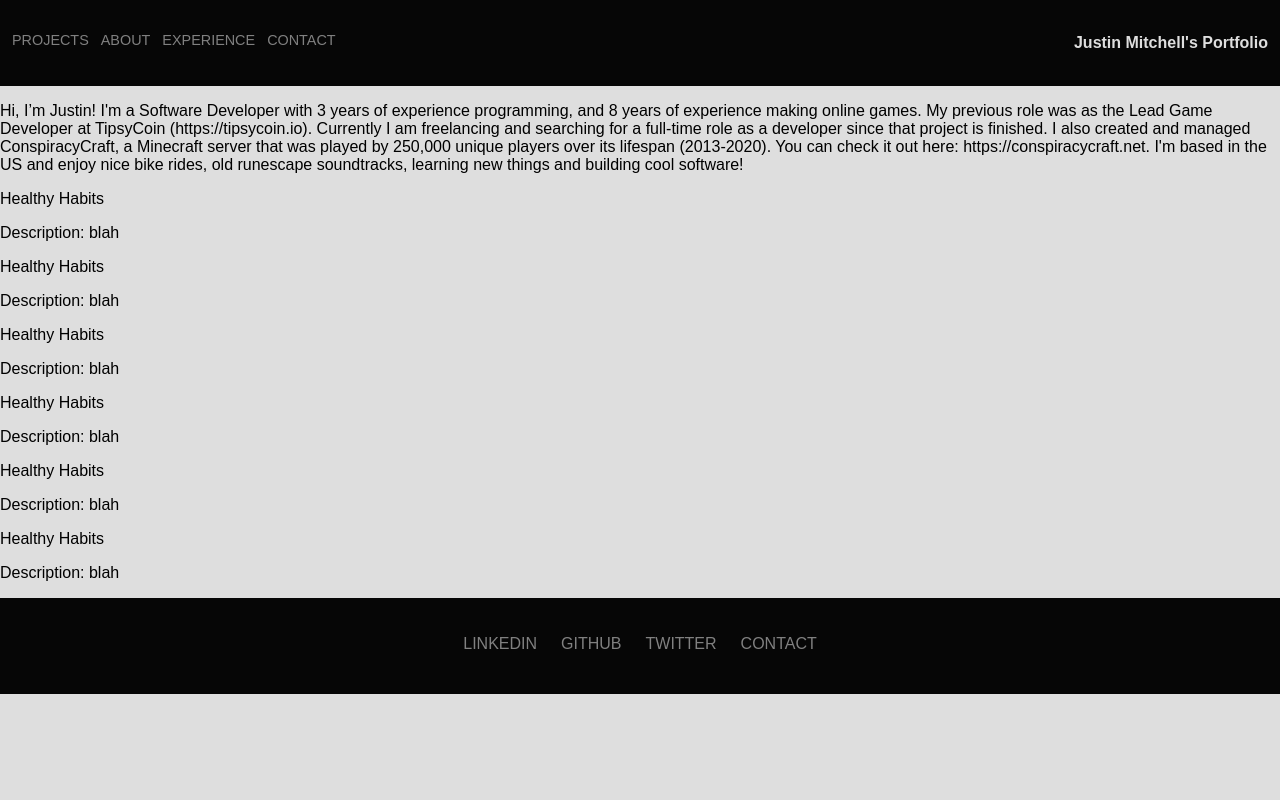
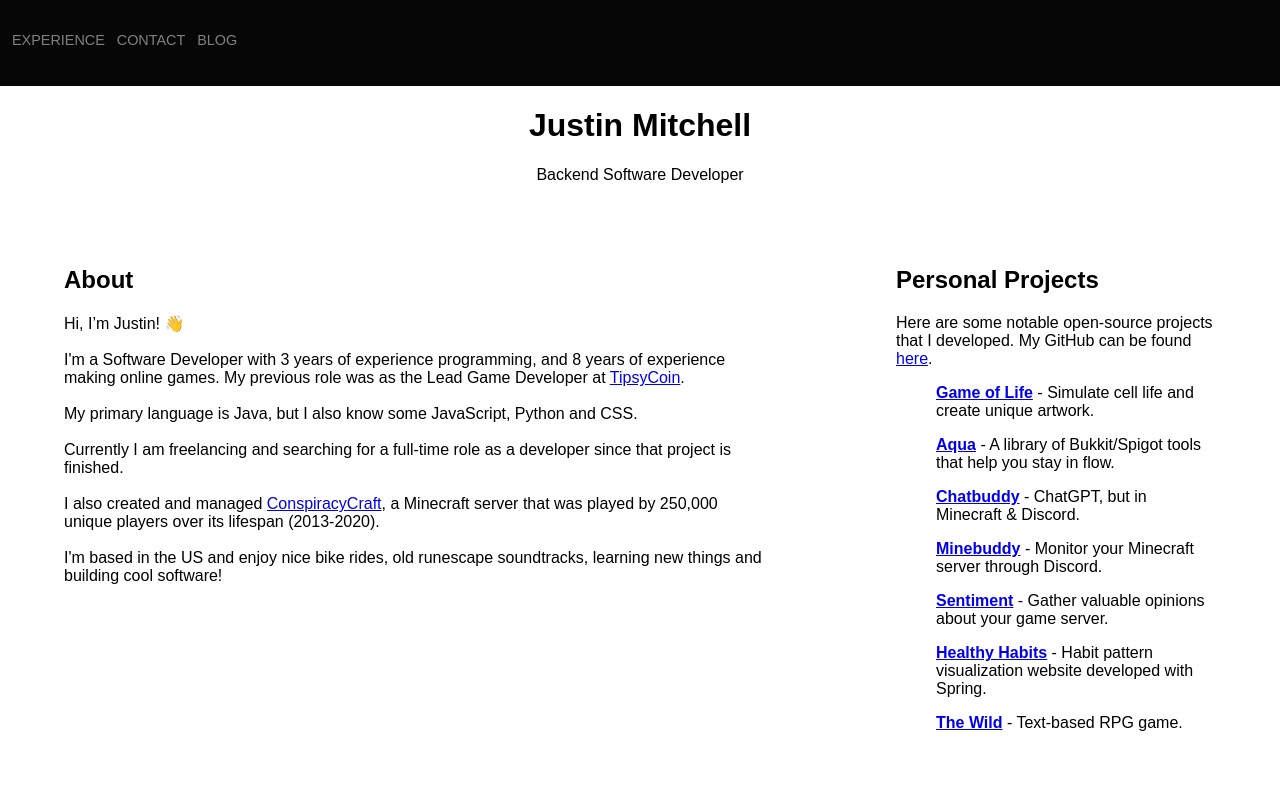
Before and after one commit to justinmtech/Portfolio, a plain HTML site: page index.html in a window 1280 px wide. Shown: the top 800 px of the page. Drawn offline with Linux system fonts and the light colour scheme.

Commit message:
Updated home page, working towards new layout

```diff
--- a/index.html
+++ b/index.html
@@ -12,64 +12,71 @@
 		<div class="nav-wrapper">
 			<div class="left-side">
 				<div class="nav-link-wrapper">
-					<a href="index.html">Projects</a>
-				</div>
-				<div class="nav-link-wrapper">
-					<a href="about.html">About</a>
-				</div>
-				<div class="nav-link-wrapper">
 					<a href="experience.html">Experience</a>
 				</div>
 				<div class="nav-link-wrapper">
 					<a href="contact.html">Contact</a>
 				</div>
+				<div class="nav-link-wrapper">
+					<a href="contact.html">Blog</a>
+				</div>
 			</div>
 
-			<div class="right-side">
-				<p>Justin Mitchell's Portfolio</p>
-			</div>
+
 		</div>
 
 	<div class="content-wrapper">
 
+		<div class="top-header">
+			<h1>Justin Mitchell</h1>
+			<p>Backend Software Developer</p>
+		</div>
+
 		<div class="left">
-			<p>Hi, I’m Justin!
-
-				I'm a Software Developer with 3 years of experience programming, and 8 years of experience making online games. My previous role was as the Lead Game Developer at TipsyCoin (https://tipsycoin.io). Currently I am freelancing and searching for a full-time role as a developer since that project is finished.
-
-				I also created and managed ConspiracyCraft, a Minecraft server that was played by 250,000 unique players over its lifespan (2013-2020). You can check it out here: https://conspiracycraft.net.
-
+			<div class="home-intro">
+				<h2>About</h2>
+				<p>Hi, I’m Justin! 👋
+					<br><br>
+					I'm a Software Developer with 3 years of experience programming, and 8 years of experience making online games. My previous role was as the Lead Game Developer at <a href="https://tipsycoin.io">TipsyCoin</a>.
+					<br><br>
+					My primary language is Java, but I also know some JavaScript, Python and CSS.
+					<br><br>
+					Currently I am freelancing and searching for a full-time role as a developer since that project is finished.
+					<br><br>
+					I also created and managed <a href="https://conspiracycraft.net">ConspiracyCraft</a>, a Minecraft server that was played by 250,000 unique players over its lifespan (2013-2020).
+					<br><br>
 					I'm based in the US and enjoy nice bike rides, old runescape soundtracks, learning new things and building cool software!
-
 				</p>
+			</div>
 		</div>
 
 		<div class="right">
-			<div class="projects">
+			<div class="home-projects">
+				<h2>Personal Projects</h2>
+				<p>Here are some notable open-source projects that I developed. My GitHub can be found <a href="https://github.com/justinmtech">here</a>.</p>
+				<ul>
 					<div class="project">
-					<p>Healthy Habits</p>
-					<p>Description: blah</p>
+						<p><b><a href="https://github.com/justinmtech/Game-of-Life">Game of Life</a></b> - Simulate cell life and create unique artwork.</p>
 					</div>
 					<div class="project">
-					<p>Healthy Habits</p>
-					<p>Description: blah</p>
+						<p><b><a href="https://github.com/justinmtech/Aqua">Aqua</a></b> - A library of Bukkit/Spigot tools that help you stay in flow.</p>
 					</div>
 					<div class="project">
-					<p>Healthy Habits</p>
-					<p>Description: blah</p>
+						<p><b><a href="https://github.com/justinmtech/Chatbuddy">Chatbuddy</a></b> - ChatGPT, but in Minecraft & Discord.</p>
 					</div>
 					<div class="project">
-					<p>Healthy Habits</p>
-					<p>Description: blah</p>
+						<p><b><a href="https://github.com/justinmtech/Minebuddy">Minebuddy</a></b> - Monitor your Minecraft server through Discord.</p>
 					</div>
 					<div class="project">
-					<p>Healthy Habits</p>
-					<p>Description: blah</p>
+						<p><b><a href="https://github.com/justinmtech/Sentiment">Sentiment</a></b> - Gather valuable opinions about your game server.</p>
 					</div>
 					<div class="project">
-					<p>Healthy Habits</p>
-					<p>Description: blah</p>
+						<p><b><a href="https://github.com/justinmtech/Healthy-Habits">Healthy Habits</a></b> - Habit pattern visualization website developed with Spring.</p>
 					</div>
+					<div class="project">
+						<p><b><a href="https://github.com/justinmtech/The-Wild">The Wild</a></b> - Text-based RPG game.</p>
+					</div>
+				</ul>
 			</div>
 
 		</div>
--- a/styles.css
+++ b/styles.css
@@ -3,7 +3,8 @@
 body {
 	margin: 0px;
 	font-family: arial;
-	background-color: #dedede;
+	/*background-color: #dedede;*/
+	background-color: white;
 	font-size: 16px;
 	height: 100%;
 	min-height: 100%;
@@ -67,6 +68,29 @@ body {
 }
 
 /*Portfolio styles*/
+
+.top-header {
+	width: 100%;
+	height: 75px;
+	text-align: center;
+	outline: 1px black;
+}
+
+.content-wrapper {
+	height: 1200px;
+}
+
+.left {
+	padding: 64px;
+	float: left;
+	width: 55%;
+}
+
+.right {
+	padding: 64px;
+	float: right;
+	width: 25%;
+}
 
 .portfolio-items-wrapper {
 	max-width: 1900px;
```
Lines whose indentation alone changed are shown as unchanged.
